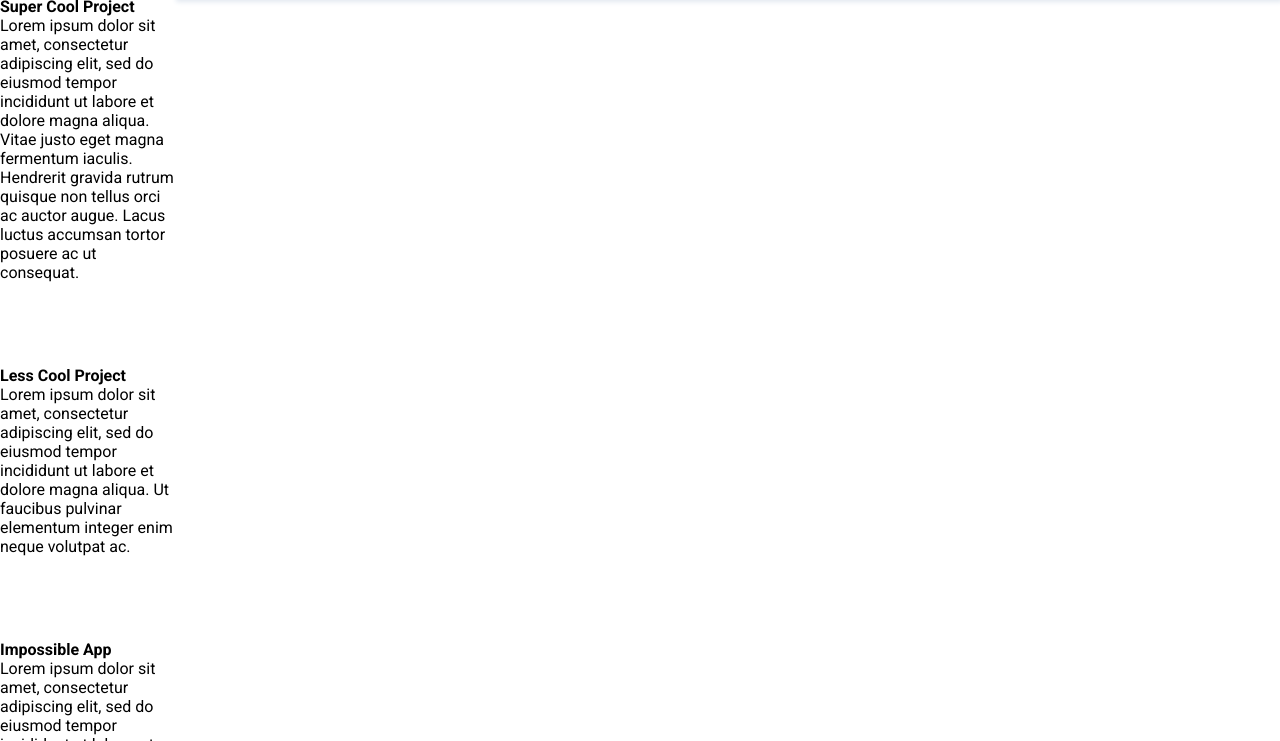
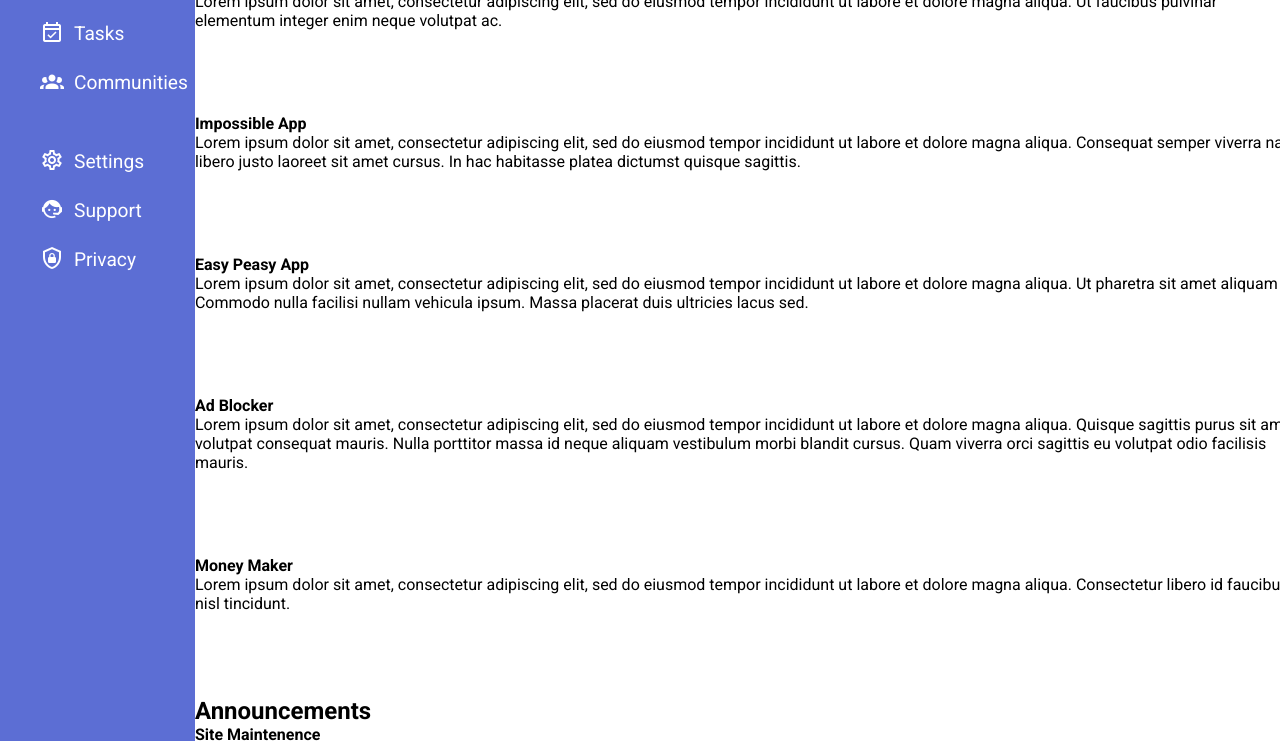
Before and after one commit to RosaleeKnight/admin-dashboard, a plain HTML site: page index.html in a window 1280 px wide. Shown: the part 293-1034 px from the top of the page. Drawn offline with Linux system fonts and the light colour scheme.

Commit message:
Edit style.css add sidebar

```diff
--- a/style.css
+++ b/style.css
@@ -123,3 +123,32 @@ ul {
     color: #ffffff;
     margin-right: 30px;
 }
+
+.sidebar {
+    z-index: 2;
+    grid-area: sidebar;
+    background-color: #5c6ed4;
+    color:#ffffff
+}
+
+.sidebar>div {
+    padding-left: 40px;
+    margin-top: 25px;
+    margin-bottom: 50px;
+}
+
+.sidebar>div>ul {
+    list-style-type: none;
+}
+
+.sidebar>div>ul>li {
+    list-style-type: none;
+    margin-bottom: 20px;
+    font-size: 1.2rem;
+}
+
+.sidebar>div>ul>li>img {
+    position: relative;
+    top: 4px;
+    margin-right: 10px;
+}
```
